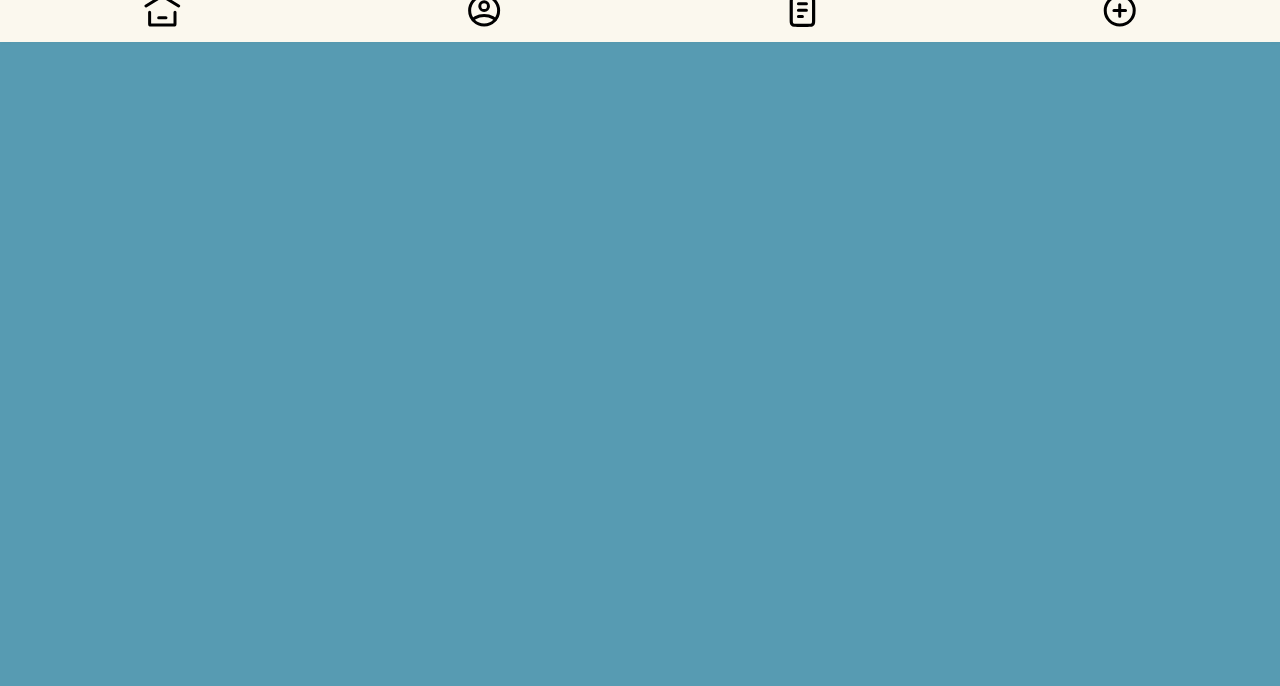
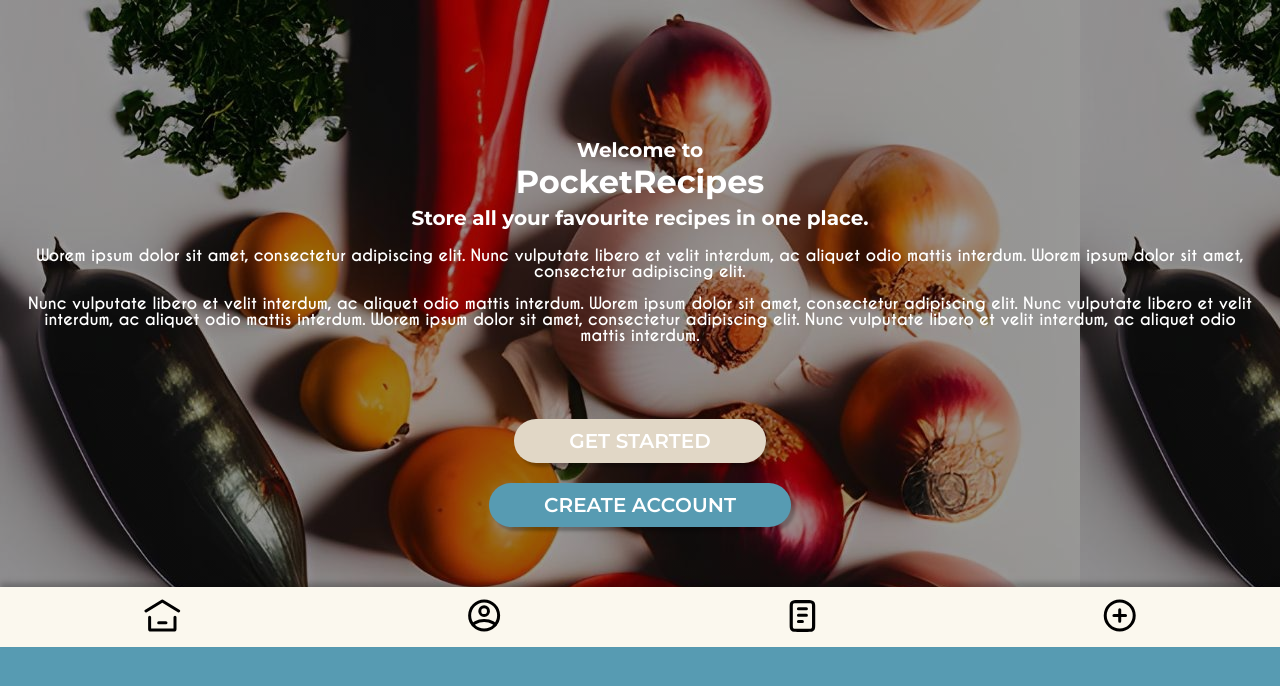
Before and after one commit to zhva/PocketRecipes, a React (Create React App) app: page / in a window 1280 px wide. Shown: the top 686 px of the page. Built offline with nearby package versions, Linux system fonts and the light colour scheme; no server answers; the HTML template or start-up script is replaced by a standard one.

Commit message:
adds routes to app

```diff
--- a/package.json
+++ b/package.json
@@ -18,7 +18,7 @@
     "react": "^18.2.0",
     "react-dom": "^18.2.0",
     "react-firebase-hooks": "^5.1.1",
-    "react-router-dom": "^6.10.0",
+    "react-router-dom": "^6.11.0",
     "react-scripts": "^5.0.1",
     "react-webcam": "^7.0.1",
     "sass": "^1.62.0",
--- a/src/App.jsx
+++ b/src/App.jsx
@@ -1,16 +1,24 @@
 import './App.scss'
 import React from 'react'
 import { NavigationBar } from './components/NavigationBar'
+import { Routes, Route } from 'react-router-dom'
+import { StartingPage } from './components/StartingPage'
+import { Login } from './components/Login'
+import { Signup } from './components/Signup'
+
 
 function App () {
   return (
     <div className="App">
-      <header className="App-header">
-      </header>
-      <main>
-        <h1>PocketRecipes comming soon...</h1>
-        <NavigationBar/>
-      </main>
+      <Routes>
+        <Route path="/" element={<StartingPage/>} />
+        <Route path="/login" element={<Login/>} />
+        <Route path="/signup" element={<Signup/>} />
+        <Route path="/feed" element={''} />
+        <Route path="/create-recipe" element={''} />
+        <Route path="/my-recipes" element={''} />
+      </Routes>
+      <NavigationBar/>
     </div>
   )
 }
--- a/src/index.js
+++ b/src/index.js
@@ -3,11 +3,14 @@ import ReactDOM from 'react-dom/client'
 import './index.scss'
 import App from './App'
 import reportWebVitals from './reportWebVitals'
+import { BrowserRouter } from 'react-router-dom'
 
 const root = ReactDOM.createRoot(document.getElementById('root'))
 root.render(
   <React.StrictMode>
-    <App />
+    <BrowserRouter>
+      <App />
+    </BrowserRouter>
   </React.StrictMode>
 )
 
```
Also changed, not shown: 1 other file (tests, documents, lock files or other folders).
